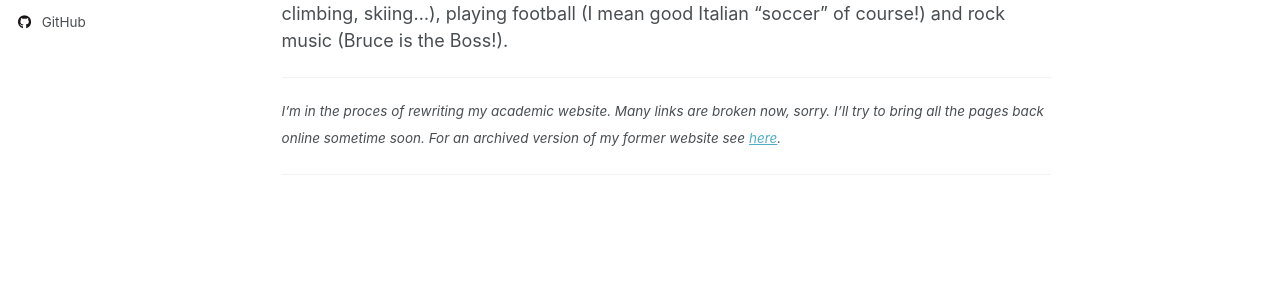
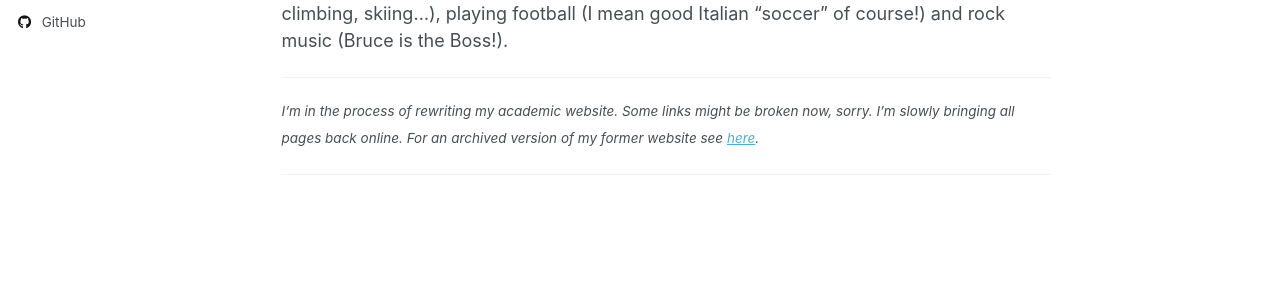
Before and after one commit to dgerosa/website, a Jekyll site: the page built from _pages/about.md, in a window 1280 px wide and 975 px high. Shown: the part 502-797 px from the top of the window. Built offline with Jekyll 4.4.1, drawn with Linux system fonts in a browser that asks for light colours; some web fonts are replaced.

Commit message:
Sat Jun 14 15:25:35 CEST 2025

```diff
--- a/_pages/about.md
+++ b/_pages/about.md
@@ -20,7 +20,7 @@ Besides gravity and all the rest, I love mountains (basically everything up ther
 ---
 
 <small>
-*I'm in the proces of rewriting my academic website. Many links are broken now, sorry. I'll try to bring all the pages back online sometime soon. For an archived version of my former website see [here](https://web.archive.org/web/20250530003117/https://davidegerosa.com/).*
+*I'm in the process of rewriting my academic website. Some links might be broken now, sorry. I'm slowly bringing all pages back online. For an archived version of my former website see [here](https://web.archive.org/web/20250530003117/https://davidegerosa.com/).*
 </small>
 
 ---
```
